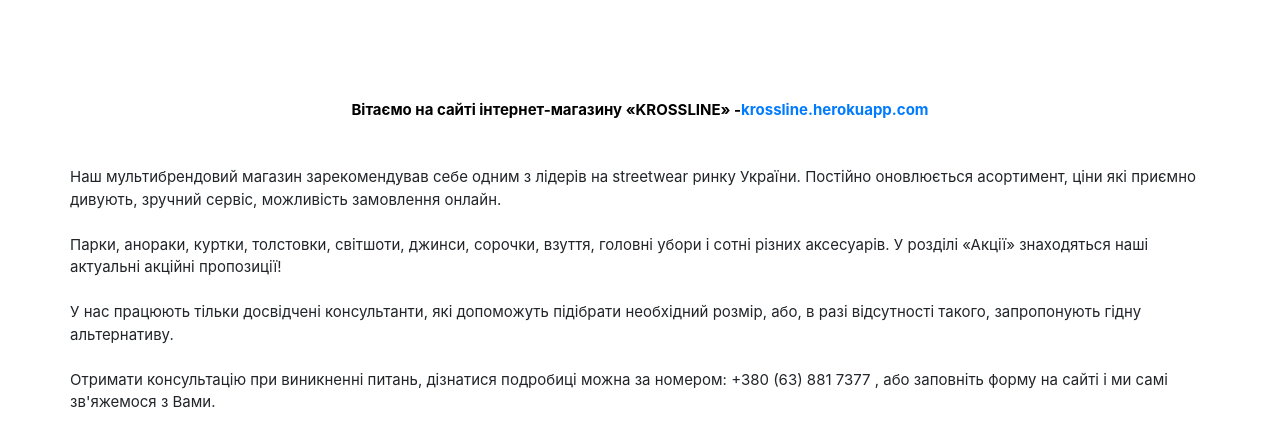
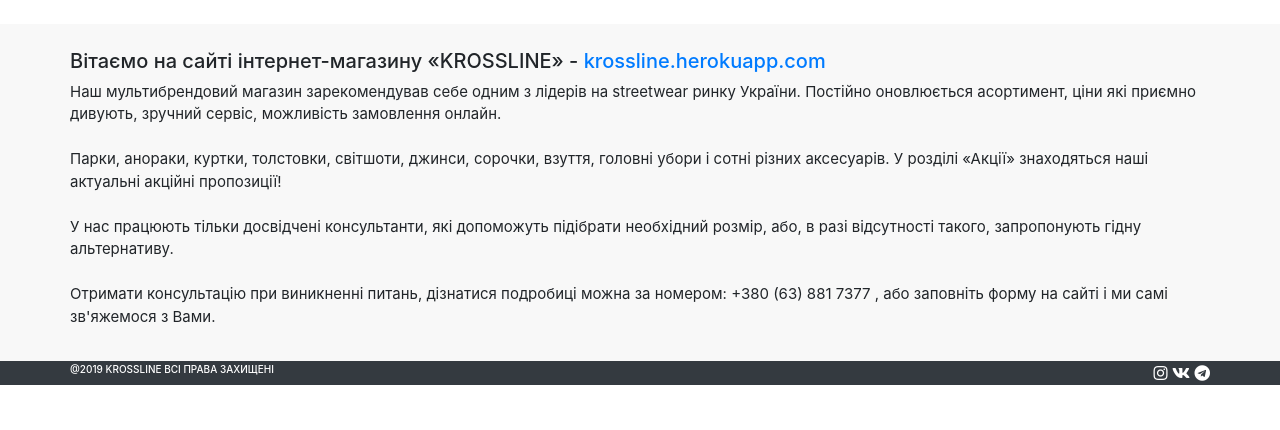
Before and after one commit to 801Khomenko/for_server, a PHP site: page /index.html in a window 1280 px wide. Shown: the part 1559-1989 px from the top of the page. After the commit the page ends 1944 px from the top, so only its background shows below. Run offline with PHP 8.4, Linux system fonts and the light colour scheme.

Commit message:
krossline8

```diff
--- a/index.html
+++ b/index.html
@@ -155,12 +155,15 @@
     </div>
 </div>
 
+<div class="ab">
     <div class="container">
         <div class="about-krossline row">
+            <div class="helo">
+                <h2>Вітаємо на сайті інтернет-магазину «KROSSLINE» - <a href="https://krossline.herokuapp.com">krossline.herokuapp.com</a></h2><br>
+            </div>
+
             <p>
-            <span>Вітаємо на сайті інтернет-магазину «KROSSLINE» - <a href="https://krossline.herokuapp.com">krossline.herokuapp.com</a></span><br>
-             <br>
-            Наш мультибрендовий магазин зарекомендував себе одним з лідерів на streetwear ринку України. Постійно оновлюється асортимент, ціни які приємно дивують, зручний сервіс, можливість замовлення онлайн. <br>
+                Наш мультибрендовий магазин зарекомендував себе одним з лідерів на streetwear ринку України. Постійно оновлюється асортимент, ціни  які приємно дивують, зручний сервіс, можливість замовлення онлайн. <br>
                 <br>
                 Парки, анораки, куртки, толстовки, світшоти, джинси, сорочки, взуття, головні убори і сотні різних аксесуарів. У розділі «Акції» знаходяться наші актуальні акційні пропозиції! <br>
                 <br>
@@ -171,7 +174,20 @@
 
         </div>
     </div>
+</div>
 
+<div class="ct">
+    <div class="container">
+        <div class="contact row">
+            <h2>@2019 KROSSLINE ВСІ ПРАВА ЗАХИЩЕНІ</h2>
+            <div class="contact-item">
+                <i class="fab fa-instagram"></i>
+                <i class="fab fa-vk"></i>
+                <i class="fab fa-telegram"></i>
+            </div>
+        </div>
+    </div>
+</div>
 
 <!-- JavaScript -->
 <script src="https://code.jquery.com/jquery-3.3.1.slim.min.js" integrity="sha384-q8i/X+965DzO0rT7abK41JStQIAqVgRVzpbzo5smXKp4YfRvH+8abtTE1Pi6jizo" crossorigin="anonymous"></script>
--- a/styles.css
+++ b/styles.css
@@ -1,7 +1,4 @@
-@font-face{
-    font-family: 'Bariol Regular';
-    src: url('fonts/Bariol_Regular.otf');
-}
+@import url('https://fonts.googleapis.com/css?family=Raleway');
 
 body{
     width: 100%;
@@ -51,6 +48,7 @@
 
 .verh {
     position: relative;
+    padding-bottom: 25px;
 }
 
 .verh .menu-left img{
@@ -115,19 +113,43 @@
     width: 530px;
 }
 
+.ab{
+    background: rgba(0, 0, 0, 0.027);
+}
+
 .about-krossline{
-    padding-top: 100px;
+    padding-top: 25px;
+    padding-bottom: 25px;
     font-size: 15px;
 }
 
-.about-krossline p{
-    height: 160%;
+.about-krossline .helo{
+    display: flex;
+    justify-content: center;
 }
 
-.about-krossline span{
+.about-krossline .helo h2{
+    font-size: 20px;
+}
+
+.about-krossline p{
+    margin-top: 0;
+    margin-bottom: 0.5rem;
+}
+
+.ct{
+    background-color: #343a40!important;
+    color: white
+}
+
+.ct .contact{
     display: flex;
+    align-items: center;
     justify-content: center;
-    color: black;
-    font-weight: bold;
-    text-decoration: none;
 }
+
+.ct .contact h2{
+    font-size: 10px;
+    flex-grow: 1;
+    align-items: center;
+}
```
Lines whose indentation alone changed are shown as unchanged.
